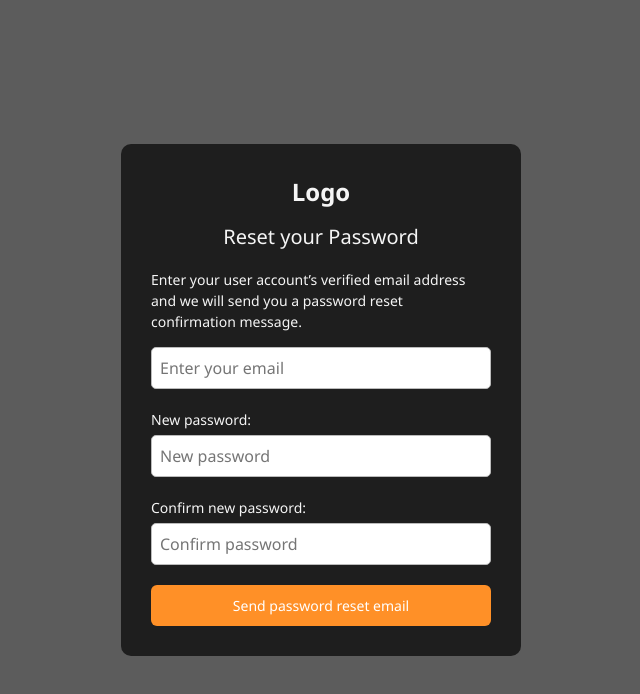
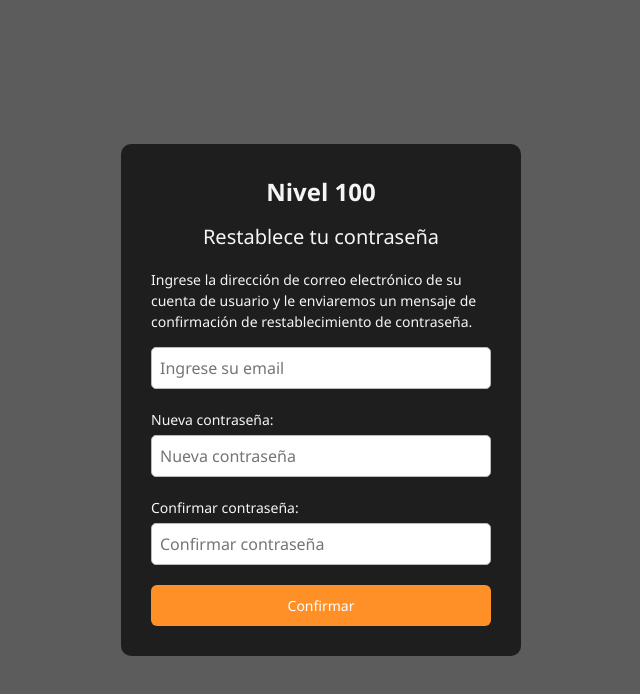
Before and after one commit to leco123456/Grupo-7.PW, a React (Vite) app in the folder Grupo7-react-estilos/: page /resetpass in a window 1280 px wide. Shown: the top 694 px of the page, without its empty margins (319-959 px from the left). Built offline with nearby package versions, Linux system fonts and the light colour scheme.

Commit message:
cambio de idioma en resetpass y signin

```diff
--- a/Grupo7-react-estilos/src/Pages/ResetPass.tsx
+++ b/Grupo7-react-estilos/src/Pages/ResetPass.tsx
@@ -4,22 +4,22 @@ const ResetPass = () => {
   return (
     <div className="reset-pass-wrapper">
       <div className="containerreset">
-        <div className="logo">Logo</div>
-        <h2 className="reset-title">Reset your Password</h2>
+        <div className="logo">Nivel 100</div>
+        <h2 className="reset-title">Restablece tu contraseña</h2>
         <div className="form-box">
           <p>
-            Enter your user account’s verified email address and we will send you a password reset confirmation message.
+          Ingrese la dirección de correo electrónico de su cuenta de usuario y le enviaremos un mensaje de confirmación de restablecimiento de contraseña.
           </p>
 
-          <input type="email" placeholder="Enter your email" className="reset-input" />
+          <input type="email" placeholder="Ingrese su email" className="reset-input" />
 
-          <label className="reset-label">New password:</label>
-          <input type="password" placeholder="New password" className="reset-input" />
+          <label className="reset-label">Nueva contraseña:</label>
+          <input type="password" placeholder="Nueva contraseña" className="reset-input" />
 
-          <label className="reset-label">Confirm new password:</label>
-          <input type="password" placeholder="Confirm password" className="reset-input" />
+          <label className="reset-label">Confirmar contraseña:</label>
+          <input type="password" placeholder="Confirmar contraseña" className="reset-input" />
 
-          <button className="reset-btn">Send password reset email</button>
+          <button className="reset-btn">Confirmar</button>
         </div>
       </div>
     </div>
--- a/Grupo7-react-estilos/src/Pages/SignIn.tsx
+++ b/Grupo7-react-estilos/src/Pages/SignIn.tsx
@@ -47,33 +47,33 @@ const SignIn = () => {
   return (
     <div className="signin-wrapper">
       <div className="container-signin">
-        <div className="logo">GameStore</div>
+        <div className="logo">Nivel 100</div>
 
-        <h2 className="signin-title">Sign in to GameStore</h2>
+        <h2 className="signin-title">Sign in</h2>
 
         <div className="form-box">
-          <label htmlFor="username">Username or email:</label>
+          <label htmlFor="username">Usuario</label>
           <input
             id="username"
             type="text"
             className="signin-input"
-            placeholder="Enter username"
+            placeholder="Ingresar usuario"
             value={username}
             onChange={(e) => setUsername(e.target.value)}
           />
 
-          <label htmlFor="password">Password:</label>
+          <label htmlFor="password">Contraseña</label>
           <input
             id="password"
             type="password"
             className="signin-input"
-            placeholder="Enter password"
+            placeholder="Ingresar contraseña"
             value={password}
             onChange={(e) => setPassword(e.target.value)}
           />
 
           <div className="signin-link">
-            <a href="#">Forgot your password?</a>
+            <a href="#">Olvidaste tu contraseña?</a>
           </div>
 
           <button className="signin-btn" onClick={handleSignIn}>
@@ -81,13 +81,13 @@ const SignIn = () => {
           </button>
 
           <div className="signin-bottom-text">
-            New to GameStore?{' '}
+            No tienes cuenta?{' '}
             <span
               className="signup-link"
               onClick={handleNavigateToSignUp}
               style={{ cursor: 'pointer', color: '#007bff' }}
             >
-              Create an account
+              Crear cuenta
             </span>
           </div>
         </div>
```
